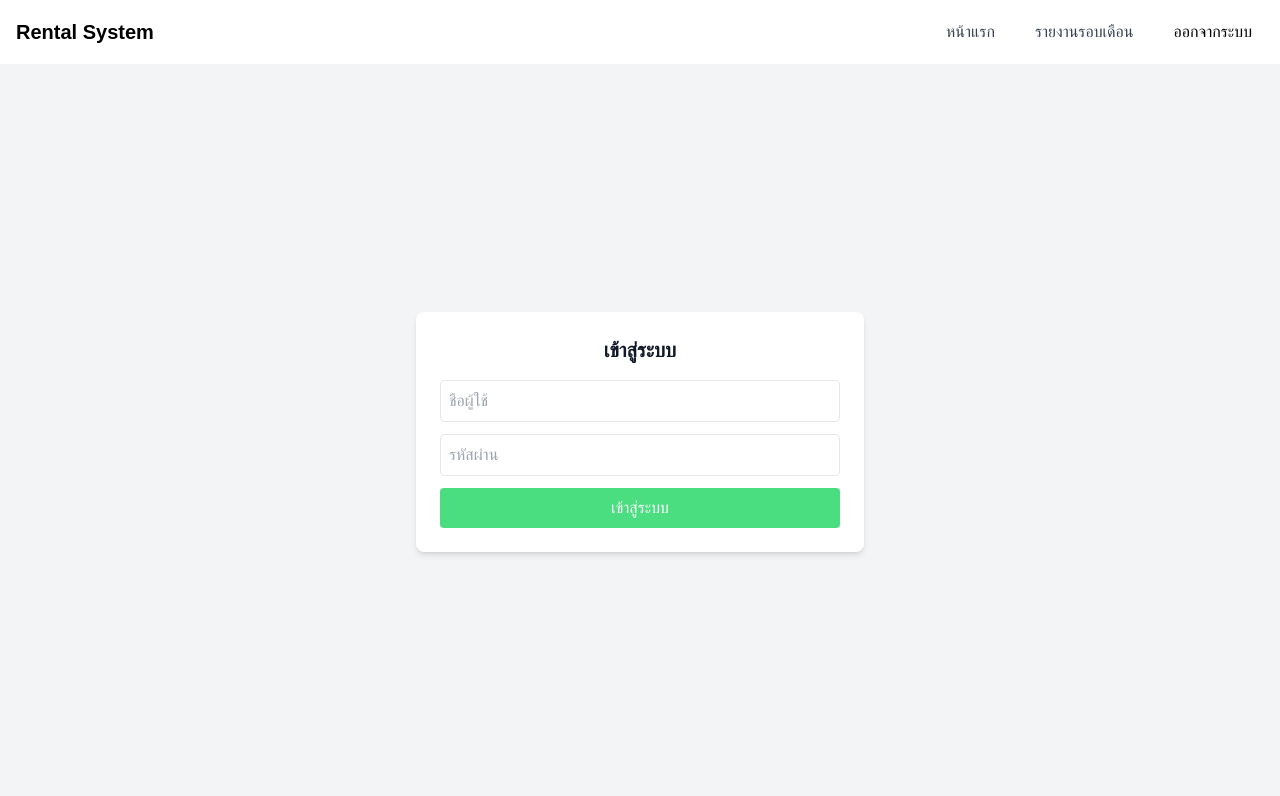
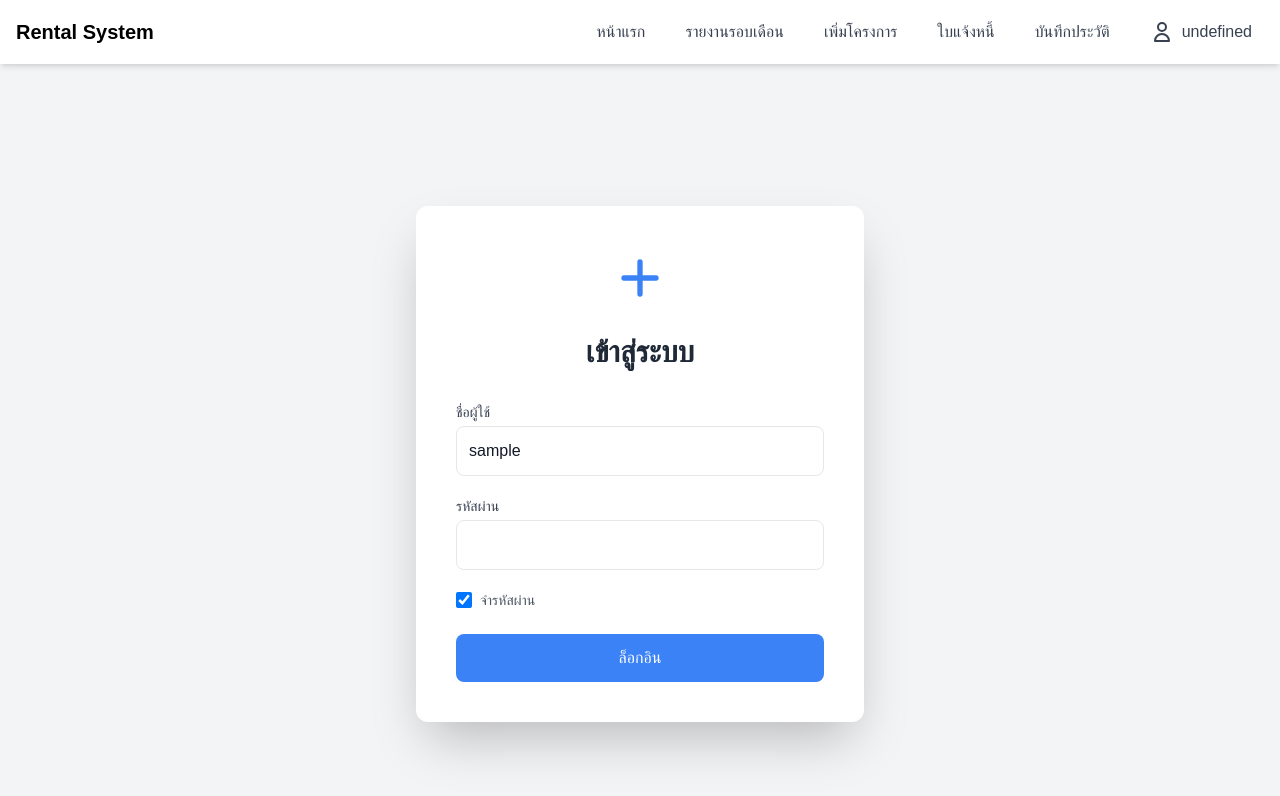
Before and after one commit to tonandton/Rental_System, a React (Vite) app in the folder frontend/: page /login in a window 1280 px wide. Shown: the top 796 px of the page. Built offline with nearby package versions, Linux system fonts and the light colour scheme; sample sign-in values are in the browser's storage.

Commit message:
update nav

```diff
--- a/frontend/src/App.jsx
+++ b/frontend/src/App.jsx
@@ -9,6 +9,9 @@ import ProtectedRoute from "./components/ProtectedRoute";
 function App() {
   const [token, setToken] = useState(localStorage.getItem("token") || "");
   const [role, setRole] = useState(localStorage.getItem("role") || "");
+  const [user, setUser] = useState(
+    JSON.parse(localStorage.getItem("user")) || null
+  );
 
   return (
     <ErrorBoundary>
@@ -17,13 +20,21 @@ function App() {
           <Navbar
             token={token}
             role={role}
+            user={user}
             setToken={setToken}
             setRole={setRole}
+            setUser={setUser}
           />
           <Routes>
             <Route
               path="/login"
-              element={<Login setToken={setToken} setRole={setRole} />}
+              element={
+                <Login
+                  setToken={setToken}
+                  setRole={setRole}
+                  setUser={setUser}
+                />
+              }
             />
             <Route
               path="/"
--- a/frontend/src/components/Login.jsx
+++ b/frontend/src/components/Login.jsx
@@ -1,11 +1,17 @@
 import { useState } from "react";
 import axios from "axios";
 import { useNavigate } from "react-router-dom";
-import Navbar from "./Nav";
 
-function Login({ setToken, setRole }) {
-  const [username, setUsername] = useState("");
-  const [password, setPassword] = useState("");
+function Login({ setToken, setRole, setUser }) {
+  const [username, setUsername] = useState(
+    localStorage.getItem("rememberedUsername") || ""
+  );
+  const [password, setPassword] = useState(
+    localStorage.getItem("rememberedPassword") || ""
+  );
+  const [rememberMe, setRememberMe] = useState(
+    !!localStorage.getItem("rememberedUsername")
+  );
   const [error, setError] = useState("");
   const navigate = useNavigate();
   const API_BASE_URL = import.meta.env.VITE_API_BASE_URL;
@@ -20,20 +26,24 @@ function Login({ setToken, setRole }) {
         password,
       });
       // console.log("Login.jsx: response:", response.data);
-      const { token, role, id } = response.data;
+      const { token, role, id, first_name, last_name } = response.data;
       // console.log(
       //   "Login.jsx: Setting token:",
       //   token,
       //   "role:",
       //   role,
       //   "userId:",
-      //   id
+      //   id,
+      //   "user:",
+      //   first_name
       // );
       setToken(token);
       setRole(role);
+      setUser({ first_name, last_name });
       localStorage.setItem("token", token);
       localStorage.setItem("role", role);
       localStorage.setItem("userId", id);
+      localStorage.setItem("user", JSON.stringify({ first_name, last_name }));
       navigate("/");
     } catch (err) {
       setError(err.response?.data?.error || "เกิดข้อผิดพลาดในการเข้าสู่ระบบ");
@@ -42,38 +52,69 @@ function Login({ setToken, setRole }) {
   };
 
   return (
-    <div className="main-h-screen bg-gray-100">
-      <div className="flex items-center justify-center min-h-[calc(100vh-4rem)]">
-        <div className="bg-white p-4 sm:p-6 rounded-lg shadow-md w-full max-w-xs sm:max-w-md">
-          <h2 className="text-lg sm:text-xl font-semibold mb-4 text-center">
+    <div className="min-h-screen bg-gray-100 flex items-center justify-center py-12">
+      <div className="bg-white p-10 rounded-xl shadow-2xl w-full max-w-md">
+        <div className="flex justify-center mb-6">
+          <svg
+            className="w-16 h-16 text-blue-500"
+            fill="none"
+            stroke="currentColor"
+            viewBox="0 0 24 24"
+            xmlns="http://www.w3.org/2000/svg"
+          >
+            <path
+              strokeLinecap="round"
+              strokeLinejoin="round"
+              strokeWidth="2"
+              d="M12 6v6m0 0v6m0-6h6m-6 0H6"
+            ></path>
+          </svg>
+        </div>
+        <h2 className="text-3xl font-bold mb-8 text-center text-gray-800">
           เข้าสู่ระบบ
         </h2>
-          {error && (
-            <p className="text-rose-500 text-xs sm:text-sm mb-4">{error}</p>
-          )}
-          <form onSubmit={handleSubmit} className="grid grid-cols-1 gap-3">
+        {error && <p className="text-red-500 mb-4 text-center">{error}</p>}
+        <form onSubmit={handleSubmit}>
+          <div className="mb-5">
+            <label className="block text-sm font-medium text-gray-700 mb-1">
+              ชื่อผู้ใช้
+            </label>
             <input
               type="text"
-              placeholder="ชื่อผู้ใช้"
               value={username}
               onChange={(e) => setUsername(e.target.value)}
-              className="p-2 border rounded text-sm sm:text-base"
+              className="p-3 border rounded-lg w-full focus:outline-none focus:ring-2 focus:ring-blue-500"
+              required
             />
+          </div>
+          <div className="mb-5">
+            <label className="block text-sm font-medium text-gray-700 mb-1">
+              รหัสผ่าน
+            </label>
             <input
               type="password"
-              placeholder="รหัสผ่าน"
               value={password}
               onChange={(e) => setPassword(e.target.value)}
-              className="p-2 border rounded text-sm sm:text-base"
+              className="p-3 border rounded-lg w-full focus:outline-none focus:ring-2 focus:ring-blue-500"
+              required
             />
+          </div>
+          <div className="mb-6 flex items-center">
+            <input
+              type="checkbox"
+              checked={rememberMe}
+              onChange={(e) => setRememberMe(e.target.checked)}
+              className="h-4 w-4 text-blue-500 focus:ring-blue-500 border-gray-300 rounded"
+            />
+            <label className="ml-2 text-sm text-gray-600">จำรหัสผ่าน</label>
+          </div>
           <button
             type="submit"
-              className="bg-green-400 text-white hover:bg-green-500"
+            className="w-full bg-blue-500 text-white p-3 rounded-lg hover:bg-blue-600 transition duration-200"
           >
-              เข้าสู่ระบบ
+            ล็อกอิน
           </button>
         </form>
-        </div>
       </div>
     </div>
   );
--- a/frontend/src/components/Nav.jsx
+++ b/frontend/src/components/Nav.jsx
@@ -1,31 +1,39 @@
-import { useState } from "react";
+import { useEffect, useRef, useState } from "react";
 import { useNavigate } from "react-router-dom";
 
-function Navbar({ token, role, setToken, setRole }) {
+function Navbar({ token, role, user, setToken, setRole, setUser }) {
   const [isOpen, setIsOpen] = useState(false);
+  const [isDropdownOpen, setIsDropdownOpen] = useState(false);
   const navigate = useNavigate();
+  const dropdownRef = useRef(null);
+  // console.log(user);
 
-  // console.log(
-  //   "Navbar.jsx: token:",
-  //   token,
-  //   "role:",
-  //   role,
-  //   "isLoggedIn:",
-  //   token && token !== ""
-  // );
-
-  const handleLogout = () => {
-    setToken("");
-    setRole("");
-    navigate("/");
-    localStorage.removeItem("token");
-    localStorage.removeItem("role");
-    localStorage.removeItem("userId");
-    setIsOpen(false);
+  // Handle click outside  to clase dropdrown
+  useEffect(() => {
+    const handleClickOutside = (event) => {
+      if (dropdownRef.current && !dropdownRef.current.contains(event.target)) {
+        setIsDropdownOpen(false);
+      }
     };
+    document.addEventListener("mousedown", handleClickOutside);
+    return () => {
+      document.removeEventListener("mousedown", handleClickOutside);
+    };
+  }, []);
 
   const toggleMenu = () => {
     setIsOpen(!isOpen);
+  };
+
+  const handleLogout = () => {
+    setToken(null);
+    setRole(null);
+    setUser(null);
+    navigate("/login");
+    localStorage.removeItem("token");
+    localStorage.removeItem("role");
+    localStorage.removeItem("user");
+    localStorage.removeItem("userId");
   };
 
   const navItems = [
@@ -34,17 +42,32 @@ function Navbar({ token, role, setToken, setRole }) {
     {
       label: "จัดการผู้ใช้",
       path: "/manage-users",
-      visible: token && role === "superuser",
+      visible: role === "superadmin",
+    },
+    {
+      label: "เพิ่มโครงการ",
+      path: "/add-project",
+      visible: role === "superadmin" || role === "admin",
     },
     {
       label: "จัดการโครงการ",
       path: "/edit-projects",
-      visible: token && role === "superuser",
+      visible: role === "superadmin",
+    },
+    {
+      label: "ใบแจ้งหนี้",
+      path: "/bills",
+      visible: role === "superadmin" || role === "admin" || role === "user",
+    },
+    {
+      label: "บันทึกประวัติ",
+      path: "/add-rental-history",
+      visible: role === "superadmin" || role === "admin" || role === "user",
     },
   ];
 
   return (
-    <nav className="bg-white  text-black shadow-md">
+    <nav className="bg-white  text-black shadow-md sticky top-0 z-50">
       <div className="max-w-7xl mx-auto px-2 sm:px-4">
         <div className="flex justify-between items-center h-16">
           {/* Logo */}
@@ -54,8 +77,11 @@ function Navbar({ token, role, setToken, setRole }) {
 
           {/* Desktop Menu */}
           <div className="hidden sm:flex space-x-4 items-center">
-            {navItems.map((item) =>
-              item.visible ? (
+            {token ? (
+              <>
+                {navItems
+                  .filter((item) => item.visible)
+                  .map((item) => (
                     <button
                       key={item.label}
                       onClick={() => navigate(item.path)}
@@ -63,26 +89,59 @@ function Navbar({ token, role, setToken, setRole }) {
                     >
                       {item.label}
                     </button>
-              ) : null
-            )}
-            {token && token !== "" ? (
+                  ))}
+                <div className="relative" ref={dropdownRef}>
                   <button
-                onClick={handleLogout}
-                className="px-3 py-2 rounded-md hover:bg-rose-500"
+                    onClick={() => setIsDropdownOpen(!isDropdownOpen)}
+                    className="flex items-center space-x-2 px-3 py-2 rounded-md text-sm sm:text-base font-medium text-gray-700 hover:text-green-500 transition-colors focus:outline-none"
+                  >
+                    <svg
+                      className="w-6 h-6"
+                      fill="none"
+                      stroke="currentColor"
+                      viewBox="0 0 24 24"
+                      xmlns="http://www.w3.org/2000/svg"
+                    >
+                      <path
+                        strokeLinecap="round"
+                        strokeLinejoin="round"
+                        strokeWidth="2"
+                        d="M16 7a4 4 0 11-8 0 4 4 0 018 0zM12 14a7 7 0 00-7 7h14a7 7 0 00-7-7z"
+                      />
+                    </svg>
+                    <span>{user ? `${user.first_name}` : "ผู้ใช้"}</span>
+                  </button>
+                  {isDropdownOpen && (
+                    <div className="absolute right-0 mt-2 w-48 bg-white rounded-md shadow-lg py-1 z-10 animate-fade-in">
+                      <div className="px-4 py-2 text-sm text-gray-700">
+                        {user
+                          ? `${user.first_name} ${user.last_name}`
+                          : "ผู้ใช้"}
+                      </div>
+                      <button
+                        onClick={() => {
+                          handleLogout();
+                          setIsDropdownOpen(false);
+                        }}
+                        className="block w-full text-left px-4 py-2 text-sm text-gray-700 hover:bg-rose-500 hover:text-white"
                       >
                         ออกจากระบบ
                       </button>
+                    </div>
+                  )}
+                </div>
+              </>
             ) : (
               <button
                 onClick={() => navigate("/login")}
-                className="px-3 py-2 rounded-md hover:text-green-500"
+                className="px-3 py-2 rounded-md text-sm sm:text-base font-medium text-gray-700 hover:text-green-500 transition-colors"
               >
                 เข้าสู่ระบบ
               </button>
             )}
           </div>
 
-          {/* Hamburger For Smartphone */}
+          {/* Hamburger for Smartphone */}
           <div className="sm:hidden">
             <button
               onClick={toggleMenu}
@@ -108,27 +167,83 @@ function Navbar({ token, role, setToken, setRole }) {
           </div>
         </div>
       </div>
-      {/* Menu Phone */}
+
+      {/* Mobile Menu */}
       {isOpen && (
         <div className="sm:hidden animate-slide-in">
           <div className="flex flex-col space-y-2 px-2 pt-2 pb-3">
-            <button className="px-3 py-2 rounded-md hover:bg-blue-500 hover:text-white text-left font-bold">
-              หน้าแรก
+            {token ? (
+              <>
+                {navItems
+                  .filter((item) => item.visible)
+                  .map((item) => (
+                    <button
+                      key={item.label}
+                      onClick={() => {
+                        navigate(item.path);
+                        setIsOpen(false);
+                        setIsDropdownOpen(false);
+                      }}
+                      className="px-3 py-2 rounded-md text-base font-medium text-gray-700 hover:bg-blue-500 hover:text-white text-left"
+                    >
+                      {item.label}
                     </button>
-            <button className="px-3 py-2 rounded-md hover:bg-blue-500 hover:text-white text-left font-bold">
-              รายงานรอบเดือน
+                  ))}
+                <div className="relative" ref={dropdownRef}>
+                  <button
+                    onClick={() => setIsDropdownOpen(!isDropdownOpen)}
+                    className="flex items-center space-x-2 px-3 py-2 rounded-md text-base font-medium text-gray-700 hover:bg-blue-500 hover:text-white w-full text-left"
+                  >
+                    <svg
+                      className="w-6 h-6"
+                      fill="none"
+                      stroke="currentColor"
+                      viewBox="0 0 24 24"
+                      xmlns="http://www.w3.org/2000/svg"
+                    >
+                      <path
+                        strokeLinecap="round"
+                        strokeLinejoin="round"
+                        strokeWidth="2"
+                        d="M16 7a4 4 0 11-8 0 4 4 0 018 0zM12 14a7 7 0 00-7 7h14a7 7 0 00-7-7z"
+                      />
+                    </svg>
+                    <span>
+                      {user ? `${user.first_name} ${user.last_name}` : "ผู้ใช้"}
+                    </span>
                   </button>
-            <>
-              <button className="px-3 py-2 rounded-md hover:bg-blue-500 hover:text-white text-left font-bold">
-                จัดการผู้ใช้
-              </button>
-              <button className="px-3 py-2 rounded-md hover:bg-blue-500 hover:text-white text-left font-bold">
-                จัดการโครงการ
-              </button>
-            </>
-            <button className="px-3 py-2 rounded-md hover:bg-red-500 hover:text-white text-left font-bold">
+                  {isDropdownOpen && (
+                    <div className="mt-2 w-full bg-white rounded-md shadow-lg py-1 animate-fade-in">
+                      <div className="px-4 py-2 text-sm text-gray-700">
+                        {user
+                          ? `${user.first_name} ${user.last_name}`
+                          : "ผู้ใช้"}
+                      </div>
+                      <button
+                        onClick={() => {
+                          handleLogout();
+                          setIsOpen(false);
+                          setIsDropdownOpen(false);
+                        }}
+                        className="block w-full text-left px-4 py-2 text-sm text-gray-700 hover:bg-rose-500 hover:text-white"
+                      >
                         ออกจากระบบ
                       </button>
+                    </div>
+                  )}
+                </div>
+              </>
+            ) : (
+              <button
+                onClick={() => {
+                  navigate("/login");
+                  setIsOpen(false);
+                }}
+                className="px-3 py-2 rounded-md text-base font-medium text-gray-700 hover:bg-blue-500 hover:text-white text-left"
+              >
+                เข้าสู่ระบบ
+              </button>
+            )}
           </div>
         </div>
       )}
```
Also changed, not shown: 1 other file (tests, documents, lock files or other folders). Lines whose indentation alone changed are shown as unchanged.
